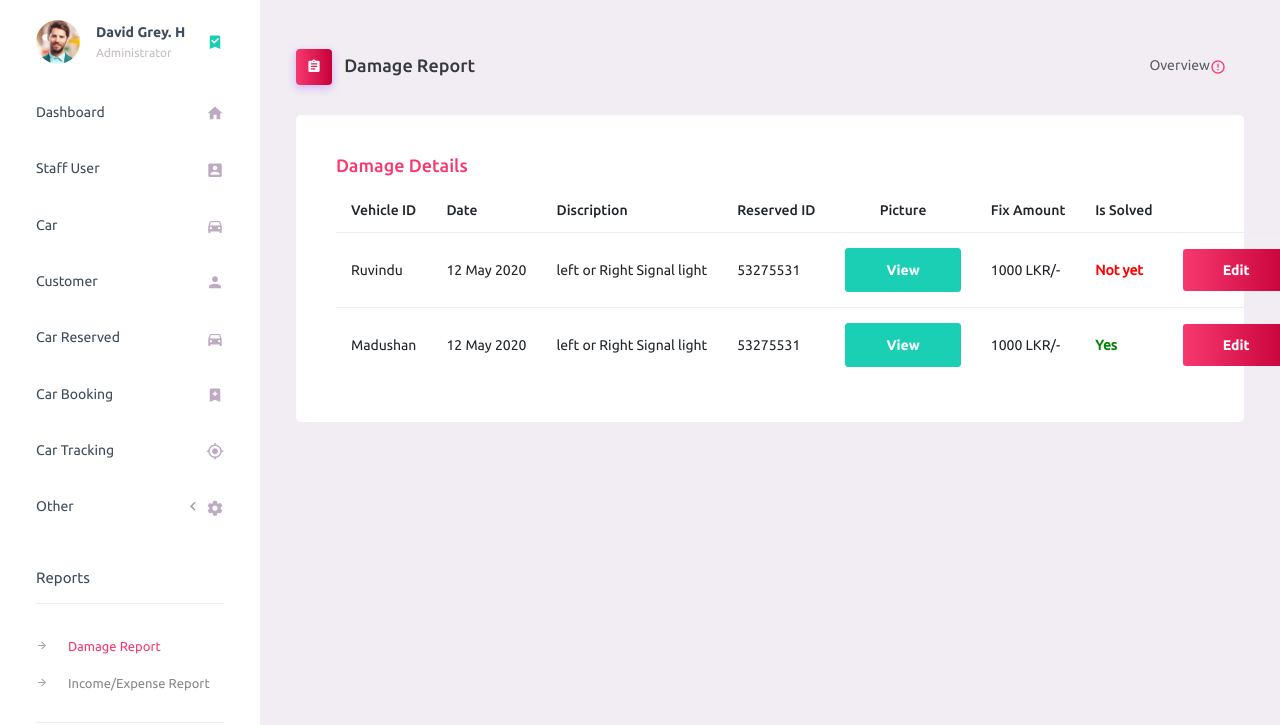
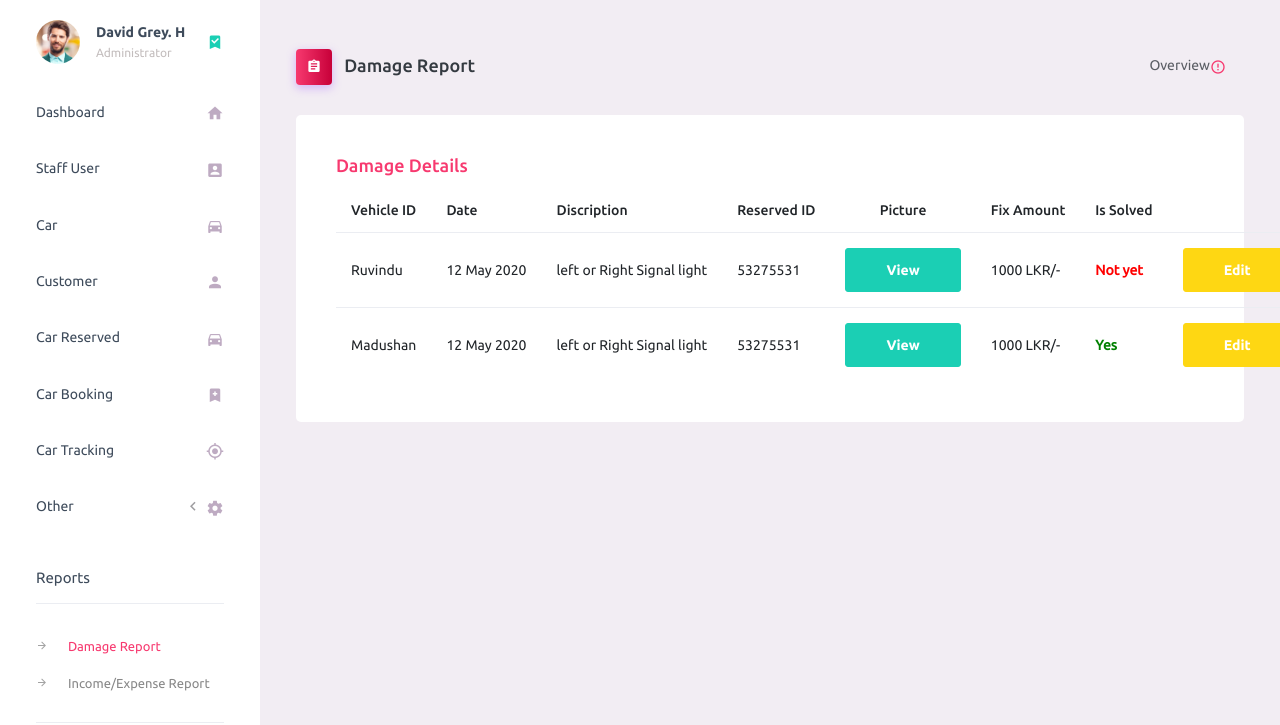
Before and after one commit to MadushanSandaru1/CRMS, a CodeIgniter app: page /database/index.php/home/crms_damage_report in a window 1280 px wide. Shown: the part 70-795 px from the top of the page. Run offline with CodeIgniter, Linux system fonts and the light colour scheme.

Commit message:
updated damage report
v2

```diff
--- a/application/views/crms_damage_report.php
+++ b/application/views/crms_damage_report.php
@@ -54,8 +54,8 @@
                           	        <td>1000 LKR/-</td>
                           	        <td><b style="color: red;">Not yet</b></td>
                           	        <td>
-                          		        <input type="submit" name="" class="btn btn-gradient-primary" value="Edit">
-                          		        <input type="submit" name="" class="btn btn-danger" value="Remove"></td>
+                          		        <input type="submit" name="" class="btn btn-warning" value="Edit">
+                          		        <input type="submit" name="" class="btn btn-gradient-primary" value="Remove"></td>
                           	        </td>
 
                                 </tr>
@@ -68,8 +68,8 @@
                           	        <td>1000 LKR/-</td>
                           	        <td><b style="color: green;">Yes</b></td>
                           	        <td>
-                          		        <input type="submit" name="" class="btn btn-gradient-primary" value="Edit">
-                          		        <input type="submit" name="" class="btn btn-danger" value="Remove"></td>
+                          		        <input type="submit" name="" class="btn btn-warning" value="Edit">
+                          		        <input type="submit" name="" class="btn btn-gradient-primary" value="Remove"></td>
                           	        </td>
 
                                 </tr>
```
